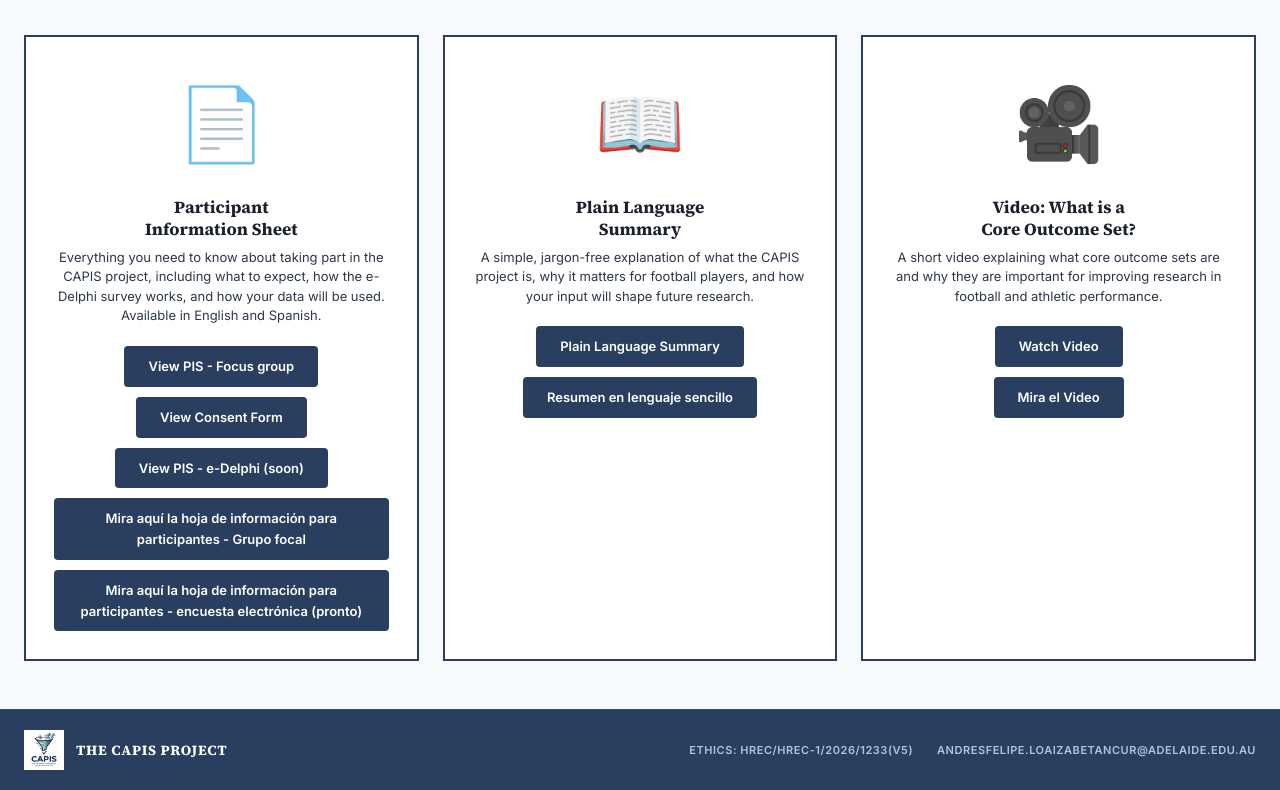
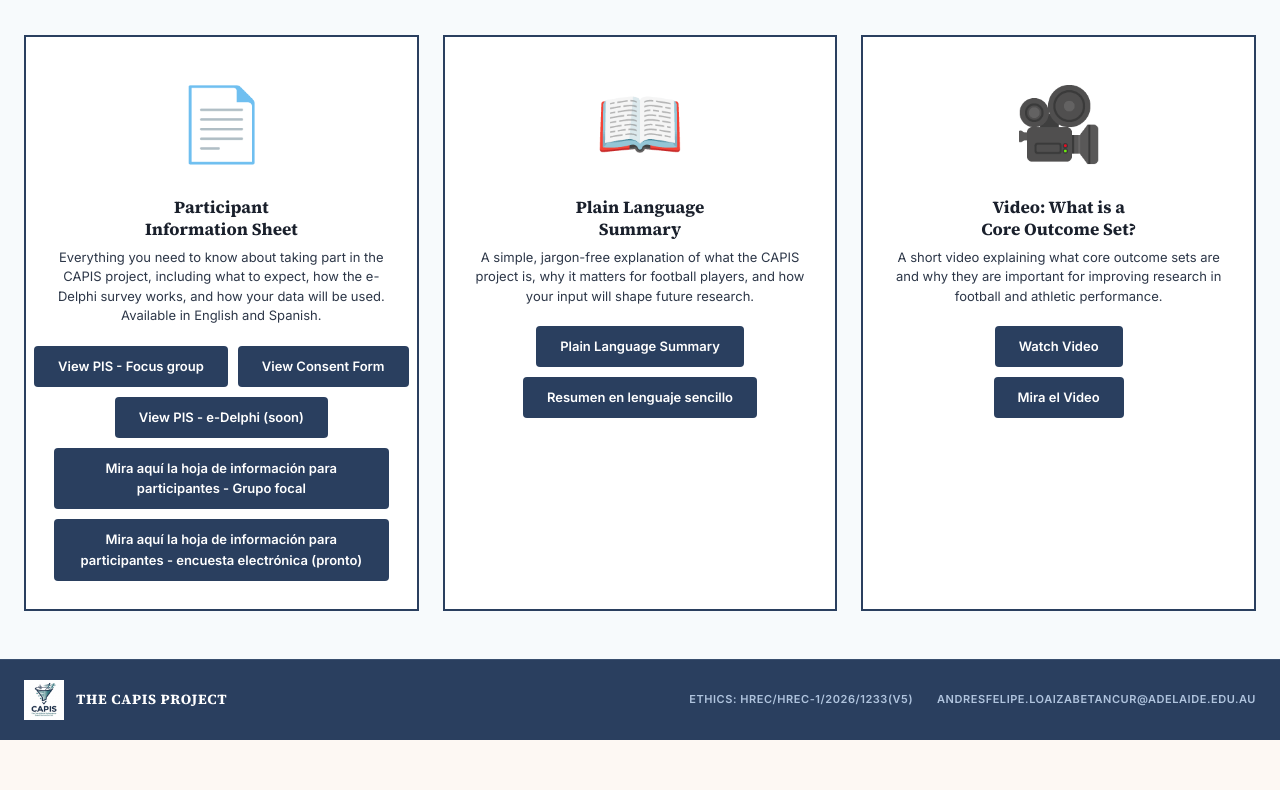
Before and after one commit to LoaizaBetancur/CAPIS-Project-Website, a Next.js app: page /resources/athletes in a window 1280 px wide. Shown: the part 1088-1878 px from the top of the page. After the commit the page ends 1828 px from the top, so only its background shows below. Built offline with nearby package versions, Linux system fonts and the light colour scheme.

Commit message:
Fix button layout: PIS and Consent Form side-by-side with row flex and nowrap

```diff
--- a/app/resources/athletes/page.tsx
+++ b/app/resources/athletes/page.tsx
@@ -190,7 +190,7 @@ export default function ResourcesForAthletesPage() {
                 Everything you need to know about taking part in the CAPIS project, including what to expect, how the e-Delphi survey works, and how your data will be used. Available in English and Spanish.
               </p>
               <div style={{ display: "flex", flexDirection: "column", gap: "10px", alignItems: "center" }}>
-                <div style={{ display: "flex", gap: "10px", flexWrap: "wrap", justifyContent: "center" }}>
+                <div style={{ display: "flex", flexDirection: "row", gap: "10px", justifyContent: "center" }}>
                   <a
                     href="/documents/CAPIS-PIS-e-practitioners.pdf"
                     target="_blank"
@@ -204,6 +204,7 @@ export default function ResourcesForAthletesPage() {
                       fontSize: "13px",
                       fontWeight: 600,
                       borderRadius: "4px",
+                      whiteSpace: "nowrap",
                     }}
                   >
                     View PIS - Focus group
@@ -221,6 +222,7 @@ export default function ResourcesForAthletesPage() {
                       fontSize: "13px",
                       fontWeight: 600,
                       borderRadius: "4px",
+                      whiteSpace: "nowrap",
                     }}
                   >
                     View Consent Form
--- a/app/resources/coaches/page.tsx
+++ b/app/resources/coaches/page.tsx
@@ -181,7 +181,7 @@ export default function ResourcesForCoachesPage() {
                 Everything you need to know about taking part in the CAPIS project, including what to expect, how the e-Delphi survey works, and how your data will be used.
               </p>
               <div style={{ display: "flex", flexDirection: "column", gap: "10px", alignItems: "center" }}>
-                <div style={{ display: "flex", gap: "10px", flexWrap: "wrap", justifyContent: "center" }}>
+                <div style={{ display: "flex", flexDirection: "row", gap: "10px", justifyContent: "center" }}>
                   <a
                     href="/documents/CAPIS-PIS-e-practitioners.pdf"
                     target="_blank"
@@ -195,6 +195,7 @@ export default function ResourcesForCoachesPage() {
                       fontSize: "13px",
                       fontWeight: 600,
                       borderRadius: "4px",
+                      whiteSpace: "nowrap",
                     }}
                   >
                     View PIS - Focus group
@@ -212,6 +213,7 @@ export default function ResourcesForCoachesPage() {
                       fontSize: "13px",
                       fontWeight: 600,
                       borderRadius: "4px",
+                      whiteSpace: "nowrap",
                     }}
                   >
                     View Consent Form
--- a/app/resources/practitioners/page.tsx
+++ b/app/resources/practitioners/page.tsx
@@ -181,7 +181,7 @@ export default function ResourcesForCoachesPage() {
                 Everything you need to know about taking part in the CAPIS project, including what to expect, how the e-Delphi survey works, and how your data will be used.
               </p>
               <div style={{ display: "flex", flexDirection: "column", gap: "10px", alignItems: "center" }}>
-                <div style={{ display: "flex", gap: "10px", flexWrap: "wrap", justifyContent: "center" }}>
+                <div style={{ display: "flex", flexDirection: "row", gap: "10px", justifyContent: "center" }}>
                   <a
                     href="/documents/CAPIS-PIS-e-practitioners.pdf"
                     target="_blank"
@@ -195,6 +195,7 @@ export default function ResourcesForCoachesPage() {
                       fontSize: "13px",
                       fontWeight: 600,
                       borderRadius: "4px",
+                      whiteSpace: "nowrap",
                     }}
                   >
                     View PIS - Focus group
@@ -212,6 +213,7 @@ export default function ResourcesForCoachesPage() {
                       fontSize: "13px",
                       fontWeight: 600,
                       borderRadius: "4px",
+                      whiteSpace: "nowrap",
                     }}
                   >
                     View Consent Form
--- a/app/resources/researchers & academics/page.tsx
+++ b/app/resources/researchers & academics/page.tsx
@@ -181,7 +181,7 @@ export default function ResourcesForResearchersPage() {
                 Everything you need to know about taking part in the CAPIS project, including what to expect, how the e-Delphi survey works, and how your data will be used.
               </p>
               <div style={{ display: "flex", flexDirection: "column", gap: "10px", alignItems: "center" }}>
-                <div style={{ display: "flex", gap: "10px", flexWrap: "wrap", justifyContent: "center" }}>
+                <div style={{ display: "flex", flexDirection: "row", gap: "10px", justifyContent: "center" }}>
                   <a
                     href="/documents/CAPIS-PIS-e-academics.pdf"
                     target="_blank"
@@ -195,6 +195,7 @@ export default function ResourcesForResearchersPage() {
                       fontSize: "13px",
                       fontWeight: 600,
                       borderRadius: "4px",
+                      whiteSpace: "nowrap",
                     }}
                   >
                     View PIS - Focus group
@@ -212,6 +213,7 @@ export default function ResourcesForResearchersPage() {
                       fontSize: "13px",
                       fontWeight: 600,
                       borderRadius: "4px",
+                      whiteSpace: "nowrap",
                     }}
                   >
                     View Consent Form
```
